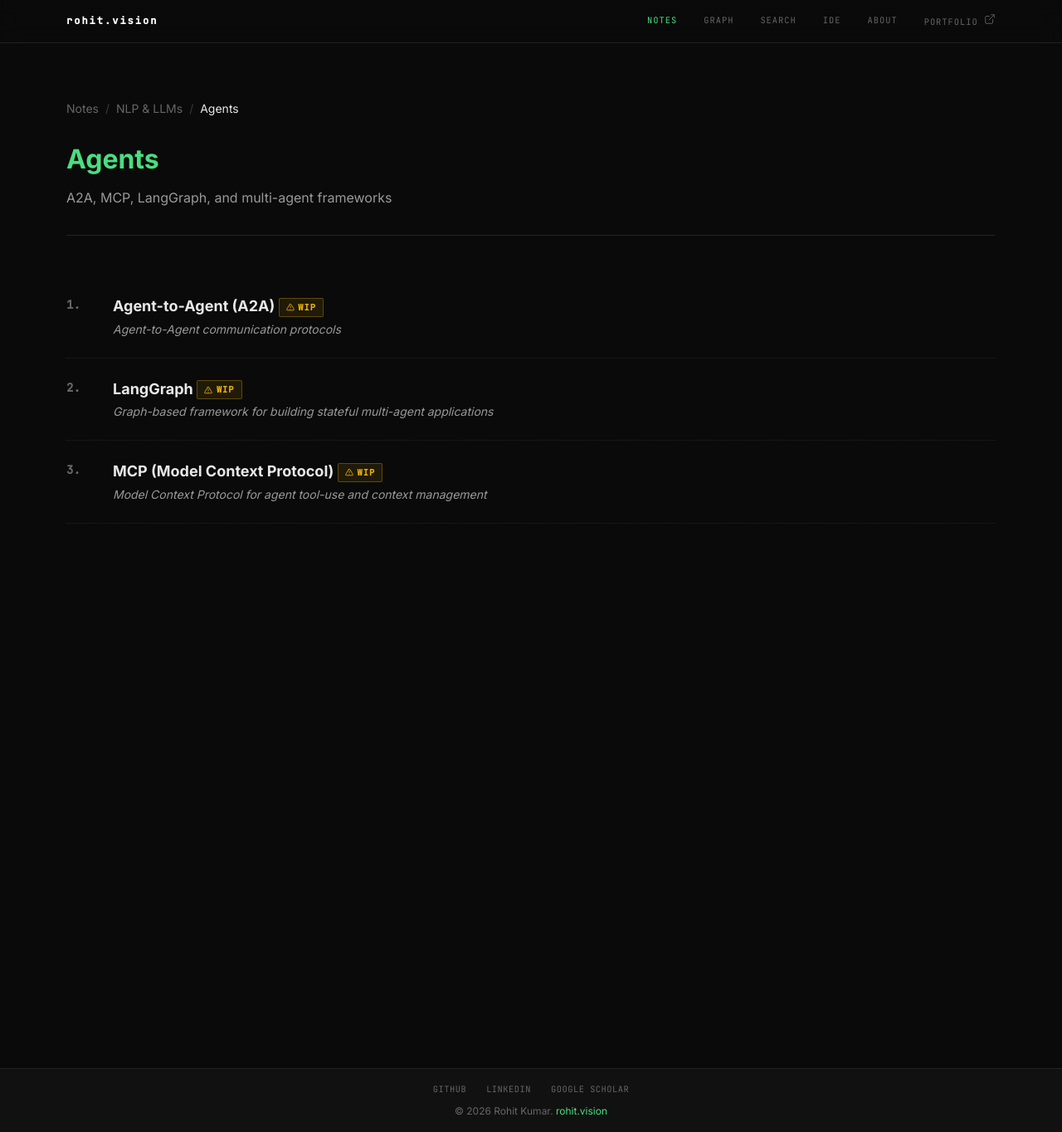
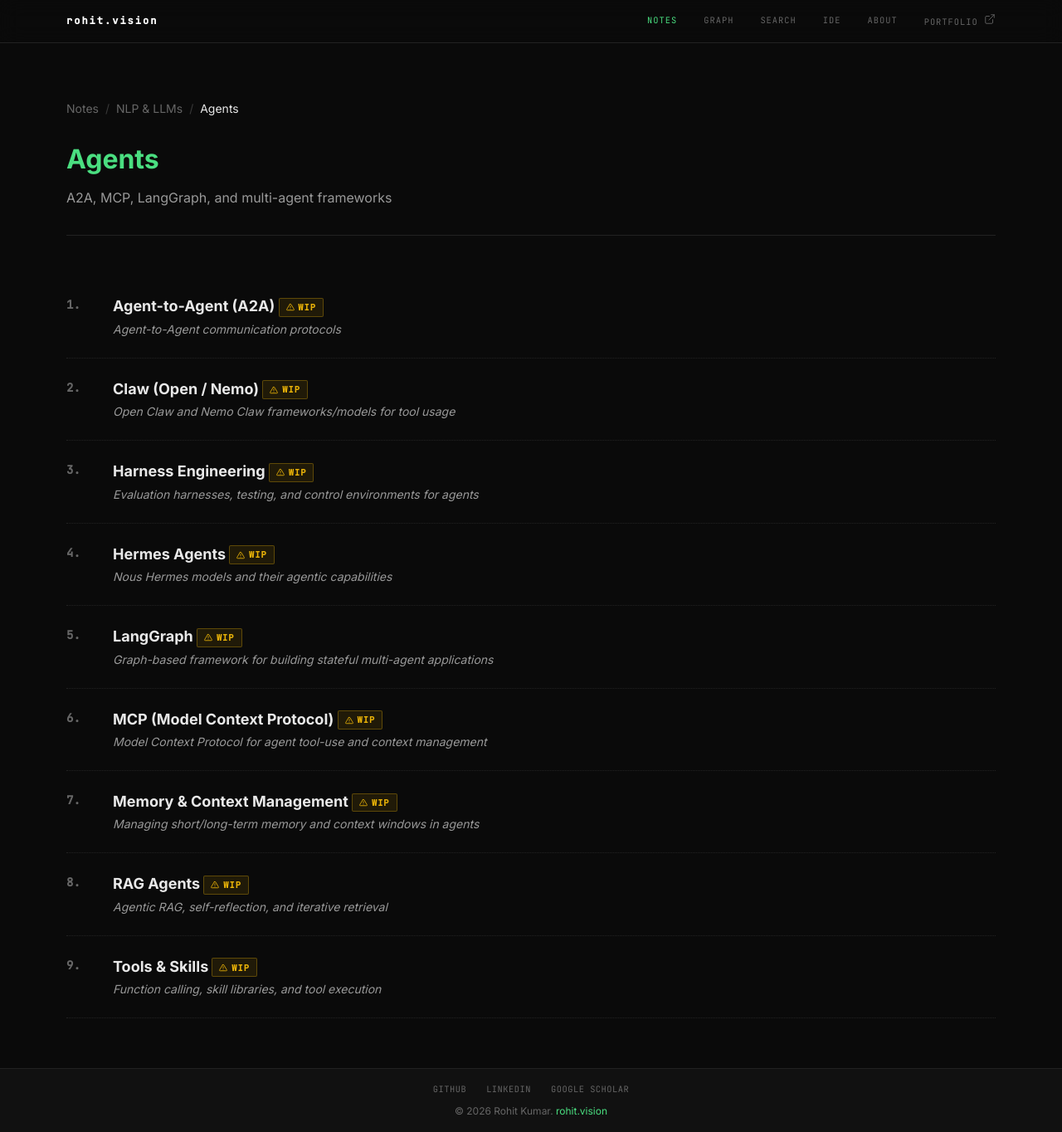
Before and after one commit to rokmr/blogs, a Jekyll site: the page built from _notes/nlp-llms/agents/index.md, in a window 1280 px wide and 1364 px high. Shown: the whole window at 83% size. Built offline with Jekyll 4.4.1, drawn with Linux system fonts in a browser that asks for light colours; nearby versions of some CDN libraries.

Commit message:
docs: add notes scaffold for inference engines, agents, hardware selection, and gateways

```diff
--- /dev/null
+++ b/_notes/nlp-llms/agents/claw.md
@@ -0,0 +1,15 @@
+---
+title: "Claw (Open / Nemo)"
+description: "Open Claw and Nemo Claw frameworks/models for tool usage"
+subject: nlp-llms
+math: false
+tags: [nlp, llm, agents, claw, nemo-claw]
+status: wip
+sitemap: false
+---
+
+## Overview
+
+Details regarding Open Claw and Nemo Claw architectures for agent execution and tool use.
+
+TODO: Add specific details on architecture and usage.
--- /dev/null
+++ b/_notes/nlp-llms/agents/harness-engineering.md
@@ -0,0 +1,16 @@
+---
+title: "Harness Engineering"
+description: "Evaluation harnesses, testing, and control environments for agents"
+subject: nlp-llms
+math: false
+tags: [nlp, llm, agents, evaluation, harness]
+status: wip
+sitemap: false
+---
+
+## Overview
+
+Harness engineering involves building safe, deterministic environments to evaluate, run, and benchmark agentic workflows.
+
+## Benchmarking & Evaluation
+TODO: Add details.
--- /dev/null
+++ b/_notes/nlp-llms/agents/hermes.md
@@ -0,0 +1,16 @@
+---
+title: "Hermes Agents"
+description: "Nous Hermes models and their agentic capabilities"
+subject: nlp-llms
+math: false
+tags: [nlp, llm, agents, hermes, models]
+status: wip
+sitemap: false
+---
+
+## Overview
+
+Nous Hermes models are specifically fine-tuned for reasoning, structured outputs, and agentic workflows.
+
+## Function Calling Capabilities
+TODO: Add details.
--- /dev/null
+++ b/_notes/nlp-llms/agents/memory-context.md
@@ -0,0 +1,23 @@
+---
+title: "Memory & Context Management"
+description: "Managing short/long-term memory and context windows in agents"
+subject: nlp-llms
+math: false
+tags: [nlp, llm, agents, memory, context]
+status: wip
+sitemap: false
+---
+
+## Overview
+
+Effective agents require both short-term conversational context and long-term memory retrieval.
+
+## Context Management
+- Window management
+- Context compression
+
+## Memory Architectures
+- Episodic vs Semantic memory
+- Vector store integration
+
+TODO: Add detailed notes.
--- /dev/null
+++ b/_notes/nlp-llms/agents/rag-agent.md
@@ -0,0 +1,19 @@
+---
+title: "RAG Agents"
+description: "Agentic RAG, self-reflection, and iterative retrieval"
+subject: nlp-llms
+math: false
+tags: [nlp, llm, agents, rag, retrieval]
+status: wip
+sitemap: false
+---
+
+## Overview
+
+Unlike standard linear RAG pipelines, RAG Agents can actively decide when to search, how to formulate queries, and when to reflect on retrieved context.
+
+## Self-Reflection (CRITIC / Self-RAG)
+TODO: Add details.
+
+## Query Routing
+TODO: Add details.
--- /dev/null
+++ b/_notes/nlp-llms/agents/tools-skills.md
@@ -0,0 +1,19 @@
+---
+title: "Tools & Skills"
+description: "Function calling, skill libraries, and tool execution"
+subject: nlp-llms
+math: false
+tags: [nlp, llm, agents, tools, skills, function-calling]
+status: wip
+sitemap: false
+---
+
+## Overview
+
+Agents interact with the world through Tools (atomic functions) and Skills (composite workflows).
+
+## Function Calling
+How models are trained to output structured JSON/XML to trigger external functions.
+
+## Skill Libraries
+TODO: Add details on organizing and executing agent skills.
```
Also changed, not shown: _notes/mlops/infrastructure/gateway.md (added, +21 -0 lines), _notes/nlp-llms/index.md (+1 -0 lines), _notes/nlp-llms/inference/airllm.md (added, +21 -0 lines), _notes/nlp-llms/inference/index.md (added, +9 -0 lines), _notes/nlp-llms/inference/ollama.md (added, +21 -0 lines), _notes/nlp-llms/inference/vllm.md (added, +21 -0 lines), _notes/nlp-llms/language-models/selection-guide.md (added, +28 -0 lines).
